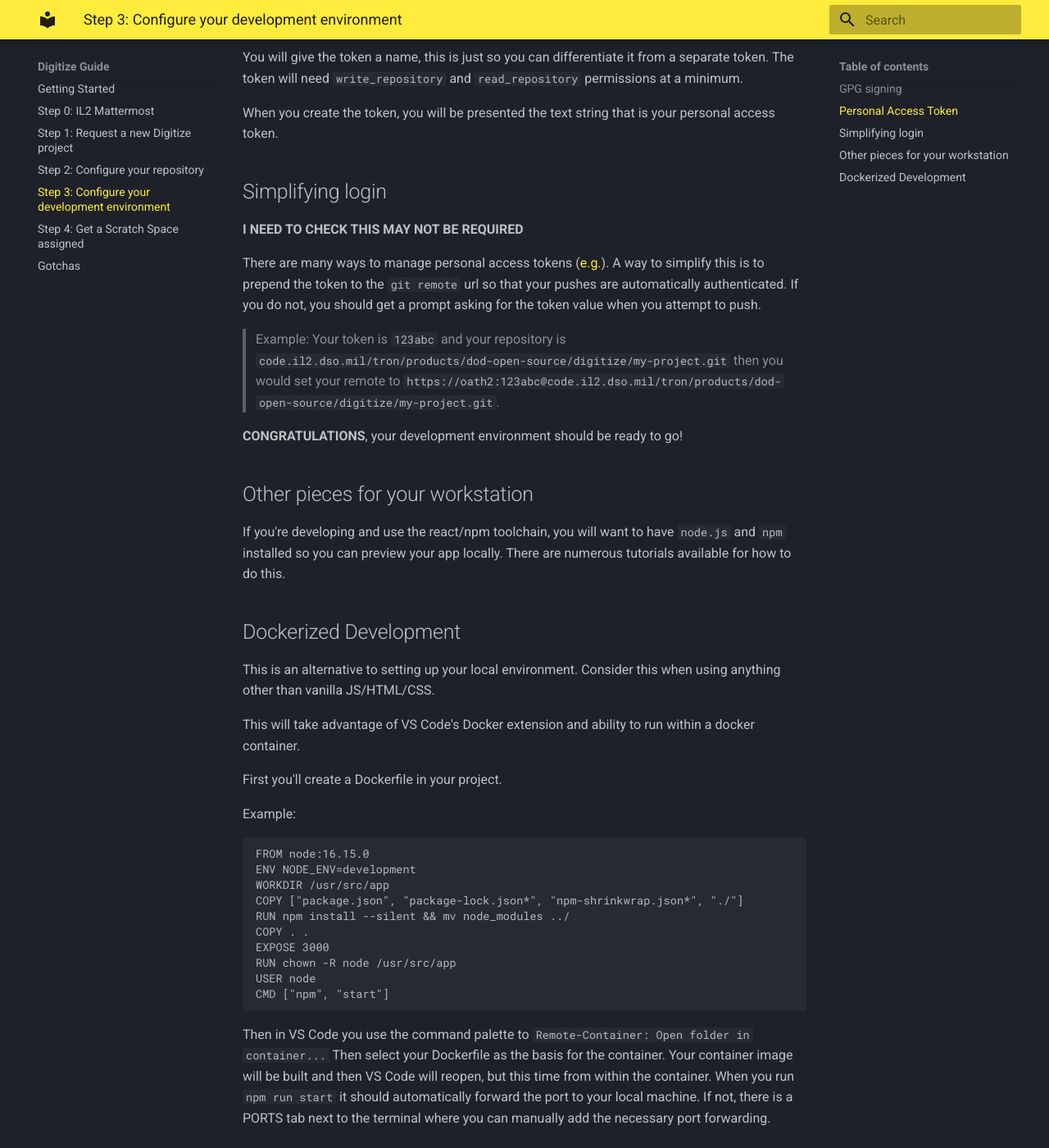
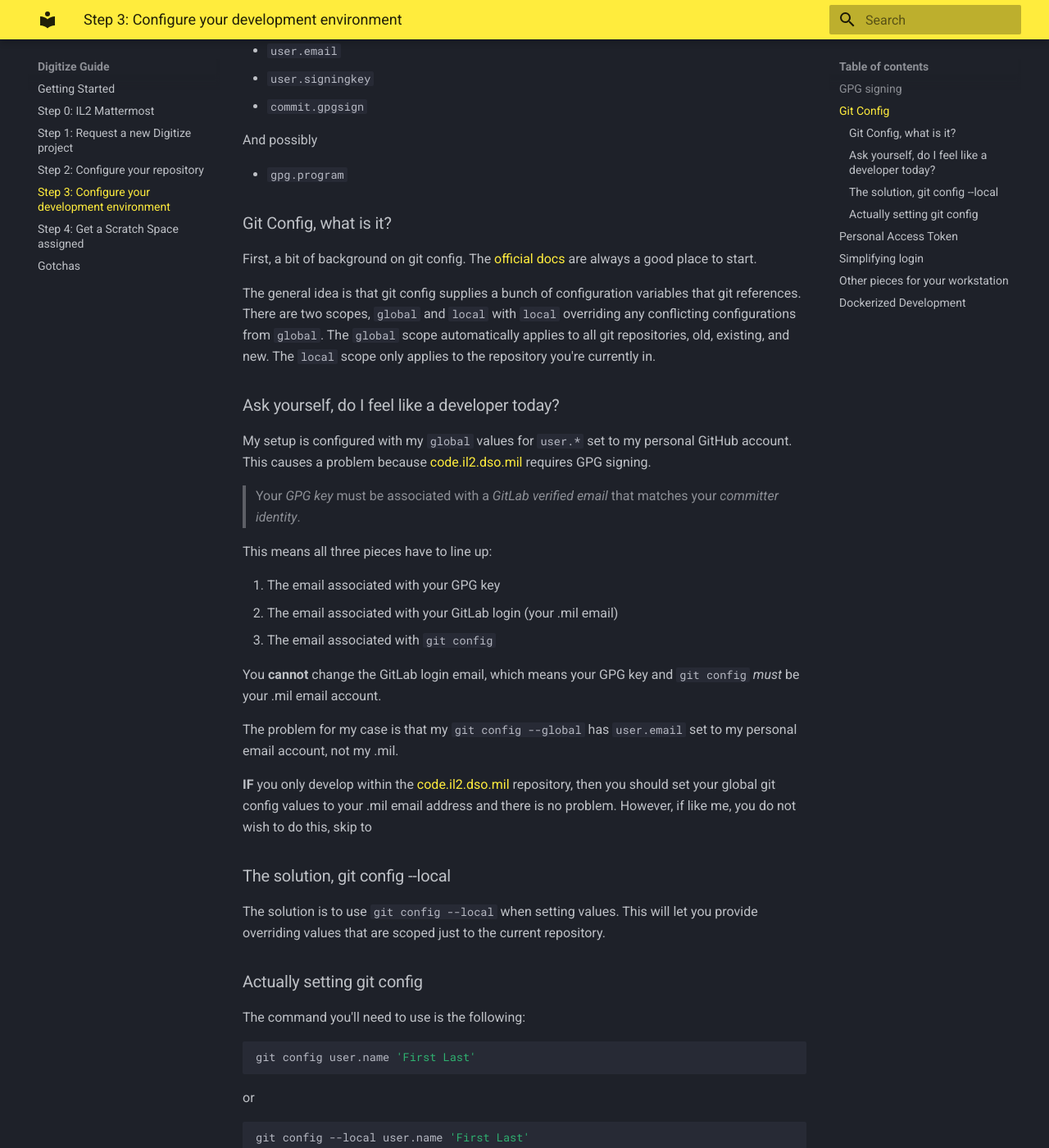
Before and after one commit to alexjbuck/digitize-guide, an MkDocs documentation site: the page built from docs/Step 3.md, in a window 1280 px wide and 1400 px high, scrolled down 733 px. Shown: the whole window at 82% size. Built offline with MkDocs 1.6.1 and Material for MkDocs 9.7.7, drawn with Linux system fonts in a browser that asks for light colours; some of the changed text lies outside the part shown.

Commit message:
Updating docs and adding code formatting

````diff
--- a/docs/Step 3.md
+++ b/docs/Step 3.md
@@ -12,13 +12,95 @@
 
 GitLab has a help page for signing commits with GPG [here](https://code.il2.dso.mil/help/user/project/repository/gpg_signed_commits/index.md). I will not repeat these steps here.
 
+## Git Config
+
+**TODO: I just found this useful tutorial for managing a `Work` and `Personal` git config profile. The steps below do not use this method, but I think its pretty good and I might switch over to it as well!**
+
+You will need to add several git config entries
+
+- `user.name`
+- `user.email`
+- `user.signingkey`
+- `commit.gpgsign`
+
+And possibly
+
+- `gpg.program`
+
+### Git Config, what is it?
+
+First, a bit of background on git config. The [official docs](https://git-scm.com/docs/git-config) are always a good place to start.
+
+The general idea is that git config supplies a bunch of configuration variables that git references. There are two scopes, `global` and `local` with `local` overriding any conflicting configurations from `global`. The `global` scope automatically applies to all git repositories, old, existing, and new. The `local` scope only applies to the repository you're currently in.
+
+### Ask yourself, do I feel like a developer today?
+
+My setup is configured with my `global` values for `user.*` set to my personal GitHub account. This causes a problem because [code.il2.dso.mil](https://code.il2.dso.mil) requires GPG signing.
+
+> Your _GPG key_ must be associated with a _GitLab verified email_ that matches your _committer identity_.
+
+This means all three pieces have to line up:
+
+1. The email associated with your GPG key
+2. The email associated with your GitLab login (your .mil email)
+3. The email associated with `git config`
+
+You **cannot** change the GitLab login email, which means your GPG key and `git config` _must_ be your .mil email account.
+
+The problem for my case is that my `git config --global` has `user.email` set to my personal email account, not my .mil.
+
+**IF** you only develop within the [code.il2.dso.mil](https://code.il2.dso.mil) repository, then you should set your global git config values to your .mil email address and there is no problem. However, if like me, you do not wish to do this, skip to
+
+### The solution, git config --local
+
+The solution is to use `git config --local` when setting values. This will let you provide overriding values that are scoped just to the current repository.
+
+### Actually setting git config
+
+The command you'll need to use is the following:
+
+```shell
+git config user.name 'First Last'
+```
+
+or
+
+```shell
+git config --local user.name 'First Last'
+```
+
+depending on your global/local preference.
+
+The name and email values are self explanatory. To get the value for `user.signingkey` you need to run `gpg -k --keyid-format short`. On Linux it will look like this:
+
+```console
+foo@bar:app$ gpg -k --keyid-format short
+/home/bar/.gnupg/pubring.kbx
+-----------------------------
+sec   rsa4096/ABCDEFGH 2022-01-01 [SC]
+              ^------^ <------------------------- This is what you want
+      ABCDEFGHABCDEFGHABCDEFGHABCDEFGHABCDEFGH
+uid         [ultimate] John Doe (comment) <your-email@something.mil>
+ssb   rsa4096/ABCDEFGH 2022-01-01 [E]
+```
+In this example you grab the 8 digits after `rsa4096` on the key with `[SC]`. That would be `ABCDEFGH`. This string is the short reference to your key.
+
+```shell
+git config user.signingkey ABCDEFGH
+```
+The final setting that you need to configure is:
+```shell
+git config commit.gpgsign true
+```
+This will ensure that you sign every commit. If your commits are not signed, then your pushes will be rejected by [code.il2.dso.mil](https://code.il2.dso.mil).
+
 ## Personal Access Token
 
-By far the easiest way to push commits to the [code.il2.dso.mil](code.il2.dso.mil) repository is to use a personal access token.
+By far the easiest way to push commits to the [code.il2.dso.mil](https://code.il2.dso.mil) repository is to use a personal access token.
 
-A personal access token is like a password that lets your computer talk to the [code.il2.dso.mil](code.il2.dso.mil) server. You can create one [here](https://code.il2.dso.mil/-/profile/personal_access_tokens).
+A personal access token is like a password that lets your computer talk to the [code.il2.dso.mil](https://code.il2.dso.mil) server. You can create one [here](https://code.il2.dso.mil/-/profile/personal_access_tokens).
 
-You can use the same token for all of your [code.il2.dso.mil](code.il2.dso.mil) repositories.
+You can use the same token for all of your [code.il2.dso.mil](https://code.il2.dso.mil) repositories.
 
 You will give the token a name, this is just so you can differentiate it from a separate token. The token will need `write_repository` and `read_repository` permissions at a minimum.
 
--- a/mkdocs.yml
+++ b/mkdocs.yml
@@ -12,3 +12,9 @@
   - 'Step 3.md'
   - 'Step 4.md'
   - 'Gotchas.md'
+markdown_extensions:
+- pymdownx.highlight:
+    anchor_linenums: true
+- pymdownx.inlinehilite
+- pymdownx.snippets
+- pymdownx.superfences
````
Also changed, not shown: docs/Step 0.md (+13 -1 lines), docs/Step 1.md (+1 -13 lines), 1 other file.
